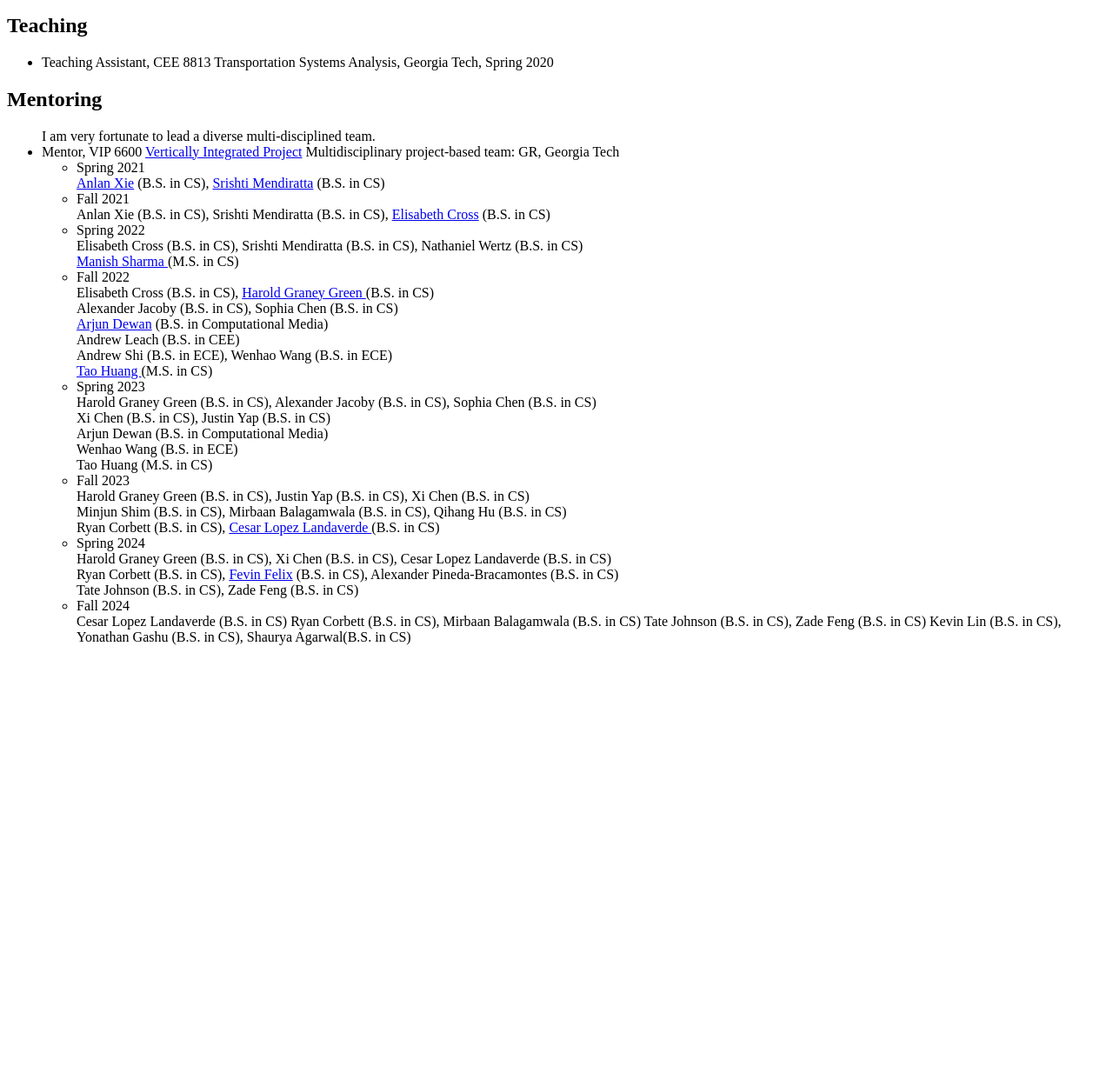
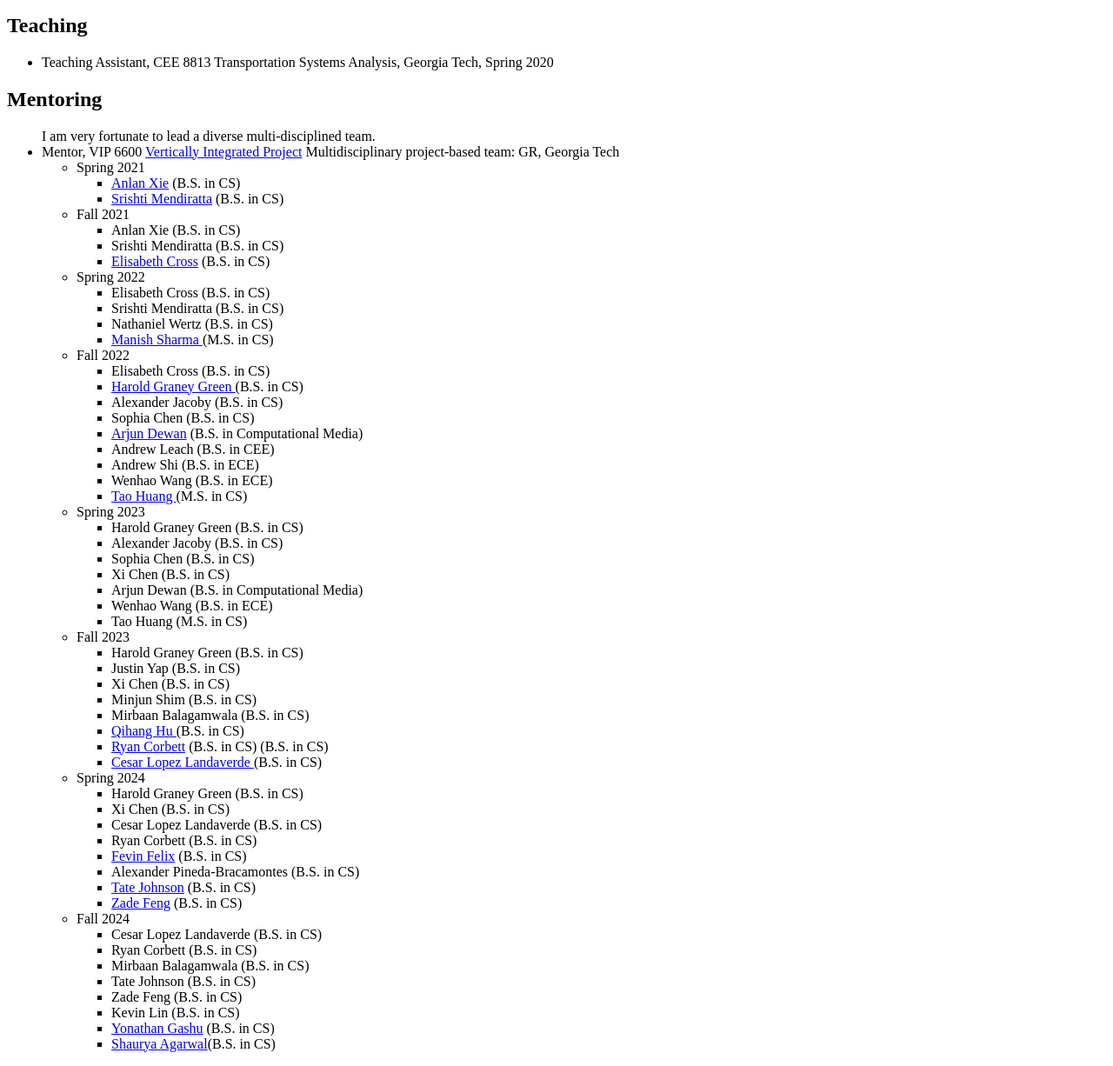
Before and after one commit to YangjiaoChen/YangjiaoChen.github.io, a Jekyll site: the page built from teaching.html, in a window 1280 px wide, cut to the strip 112-1338 px from the top of the page. Shown: the whole strip at 87% size. Built offline with Jekyll 4.4.1, drawn with Linux system fonts in a browser that asks for light colours; before the commit the page ends 900 px from its top, so only the background shows below that.

Commit message:
Update teaching.html

```diff
--- a/teaching.html
+++ b/teaching.html
@@ -78,66 +78,85 @@ title: "Yangjiao Chen: teaching"
     <li>Mentor, VIP 6600 <a href="https://www.vip-consortium.org" target="_blank">Vertically Integrated Project</a> Multidisciplinary project-based team: GR, Georgia Tech</li>
 	<ul>
     <li> Spring 2021 </li>
-		<a href="https://www.linkedin.com/in/anlan-xie/">Anlan Xie</a> (B.S. in CS),
-		<a href="https://www.linkedin.com/in/srishti-mendiratta/">Srishti Mendiratta</a> (B.S. in CS)
+		<ul>
+                <li><a href="https://www.linkedin.com/in/anlan-xie/">Anlan Xie</a> (B.S. in CS)</li>
+                <li><a href="https://www.linkedin.com/in/srishti-mendiratta/">Srishti Mendiratta</a> (B.S. in CS)</li>
+            </ul>
+
     <li> Fall 2021 </li>
-		Anlan Xie (B.S. in CS), Srishti Mendiratta (B.S. in CS),
-		<a href="https://www.linkedin.com/in/elisabethcross/"> Elisabeth Cross</a> (B.S. in CS)
+		<ul>
+                <li>Anlan Xie (B.S. in CS)</li>
+                <li>Srishti Mendiratta (B.S. in CS)</li>
+                <li><a href="https://www.linkedin.com/in/elisabethcross/"> Elisabeth Cross</a> (B.S. in CS)</li>
+            </ul>
+
     <li> Spring 2022 </li>
-		 Elisabeth Cross (B.S. in CS), Srishti Mendiratta (B.S. in CS),
-		Nathaniel Wertz (B.S. in CS)
-		<br />
-		<a href="https://www.linkedin.com/in/manish-sharma-ms/">
-		Manish Sharma </a> (M.S. in CS)
+		<ul>
+                <li>Elisabeth Cross (B.S. in CS)</li>
+                <li>Srishti Mendiratta (B.S. in CS)</li>
+                <li>Nathaniel Wertz (B.S. in CS)</li>
+		<li><a href="https://www.linkedin.com/in/manish-sharma-ms/"> Manish Sharma </a> (M.S. in CS)</li>
+            </ul>
+
     <li> Fall 2022 </li>
-                Elisabeth Cross (B.S. in CS),
-		<a href="https://www.linkedin.com/in/harrygraneygreen/">Harold Graney Green </a> (B.S. in CS)
-		<br />
-		Alexander Jacoby (B.S. in CS),
-		Sophia Chen (B.S. in CS)
-		<br />
-		<a href="https://www.linkedin.com/in/arjunjdewan/">Arjun Dewan</a>  (B.S. in Computational Media)
-		<br />
-		Andrew Leach (B.S. in CEE)
-		<br />
-		Andrew Shi (B.S. in ECE), Wenhao Wang (B.S. in ECE)
-		<br />
-		<a href="https://www.linkedin.com/in/meet-taohuang/">Tao Huang </a> (M.S. in CS)
+		<ul>
+                <li>Elisabeth Cross (B.S. in CS)</li>
+                <li><a href="https://www.linkedin.com/in/harrygraneygreen/">Harold Graney Green </a> (B.S. in CS)</li>
+                <li>Alexander Jacoby (B.S. in CS)</li>
+		<li>Sophia Chen (B.S. in CS) </li>
+                <li><a href="https://www.linkedin.com/in/arjunjdewan/">Arjun Dewan</a>  (B.S. in Computational Media)</li>
+                <li>Andrew Leach (B.S. in CEE)</li>
+		<li>Andrew Shi (B.S. in ECE)</li>
+		<li>Wenhao Wang (B.S. in ECE)</li>
+		<li><a href="https://www.linkedin.com/in/meet-taohuang/">Tao Huang </a> (M.S. in CS)</li>
+            </ul>
+
     <li> Spring 2023 </li>
-Harold Graney Green  (B.S. in CS), Alexander Jacoby  (B.S. in CS),  Sophia Chen (B.S. in CS)
-		<br />
-		Xi Chen (B.S. in CS), Justin Yap (B.S. in CS)
-		<br />
-		Arjun Dewan (B.S. in Computational Media)
-		<br />
-		Wenhao Wang (B.S. in ECE)
-		<br />
-		Tao Huang (M.S. in CS)
+		<ul>
+                <li>Harold Graney Green  (B.S. in CS)</li>
+                <li>Alexander Jacoby  (B.S. in CS)</li>
+                <li>Sophia Chen (B.S. in CS)</li>
+		<li>Xi Chen (B.S. in CS)</li>
+		<li>Arjun Dewan (B.S. in Computational Media) </li>
+		<li>Wenhao Wang (B.S. in ECE)</li>
+		<li>Tao Huang (M.S. in CS)</li>
+            </ul>
+
     <li> Fall 2023 </li>
-Harold Graney Green (B.S. in CS), Justin Yap (B.S. in CS), Xi Chen (B.S. in CS)
-		<br />
-		Minjun Shim (B.S. in CS), Mirbaan Balagamwala (B.S. in CS), Qihang Hu (B.S. in CS)
-		<br />
-		Ryan Corbett (B.S. in CS),
-		<a href="https://www.linkedin.com/in/cesar-landaverde/">Cesar Lopez Landaverde </a>(B.S. in CS)
+		<ul>
+                <li>Harold Graney Green (B.S. in CS)</li>
+                <li>Justin Yap (B.S. in CS)</li>
+                <li>Xi Chen (B.S. in CS)</li>
+		<li>Minjun Shim (B.S. in CS)</li>
+                <li>Mirbaan Balagamwala (B.S. in CS)</li>
+                <li><a href="https://www.linkedin.com/in/cesar-landaverde/">Qihang Hu </a> (B.S. in CS)</li>
+		<li><a href="https://www.linkedin.com/in/ryan-corbett-6913a9207/">Ryan Corbett</a> (B.S. in CS) (B.S. in CS)</li>
+                <li><a href="https://www.linkedin.com/in/qihang-hu-9657a922b/">Cesar Lopez Landaverde </a>(B.S. in CS)</li>
+            </ul>
+
     <li> Spring 2024 </li>
-Harold Graney Green (B.S. in CS), Xi Chen (B.S. in CS),
-		Cesar Lopez Landaverde (B.S. in CS)
-		<br />
-		Ryan Corbett (B.S. in CS),
-		<a href="https://www.linkedin.com/in/fevinfelix/">Fevin Felix</a> (B.S. in CS),
-		Alexander Pineda-Bracamontes (B.S. in CS)
-		<br />
-		Tate Johnson (B.S. in CS), Zade Feng (B.S. in CS)
+		<ul>
+                <li>Harold Graney Green (B.S. in CS)</li>
+                <li>Xi Chen (B.S. in CS)</li>
+                <li>Cesar Lopez Landaverde (B.S. in CS)</li>
+		<li>Ryan Corbett (B.S. in CS)</li>
+                <li><a href="https://www.linkedin.com/in/fevinfelix/">Fevin Felix</a> (B.S. in CS)</li>
+                <li>Alexander Pineda-Bracamontes (B.S. in CS)</li>
+                <li><a href="https://www.linkedin.com/in/tateojohnson/">Tate Johnson</a> (B.S. in CS)</li>
+                <li><a href="https://www.linkedin.com/in/zade-feng/">Zade Feng</a>  (B.S. in CS)</li>
+            </ul>
+
 <li> Fall 2024 </li>
-		Cesar Lopez Landaverde (B.S. in CS)
-		Ryan Corbett (B.S. in CS),
-		Mirbaan Balagamwala (B.S. in CS)
-		Tate Johnson (B.S. in CS), Zade Feng (B.S. in CS)
-		Kevin Lin (B.S. in CS),
-		Yonathan Gashu (B.S. in CS), Shaurya Agarwal(B.S. in CS)
-		<br />
-
+		<ul>
+                <li>Cesar Lopez Landaverde (B.S. in CS)</li>
+                <li>Ryan Corbett (B.S. in CS)</li>
+                <li>Mirbaan Balagamwala (B.S. in CS)</li>
+		<li>Tate Johnson (B.S. in CS)</li>
+                <li>Zade Feng (B.S. in CS)</li>
+                <li>Kevin Lin (B.S. in CS)</li>
+                <li><a href="https://www.linkedin.com/in/ygashu/">Yonathan Gashu</a> (B.S. in CS)</li>
+                <li><a href="https://www.linkedin.com/in/shauryaagarwal1/">Shaurya Agarwal</a>(B.S. in CS)</li>
+            </ul>
 	</ul>
   </div>
 </ul>
```
